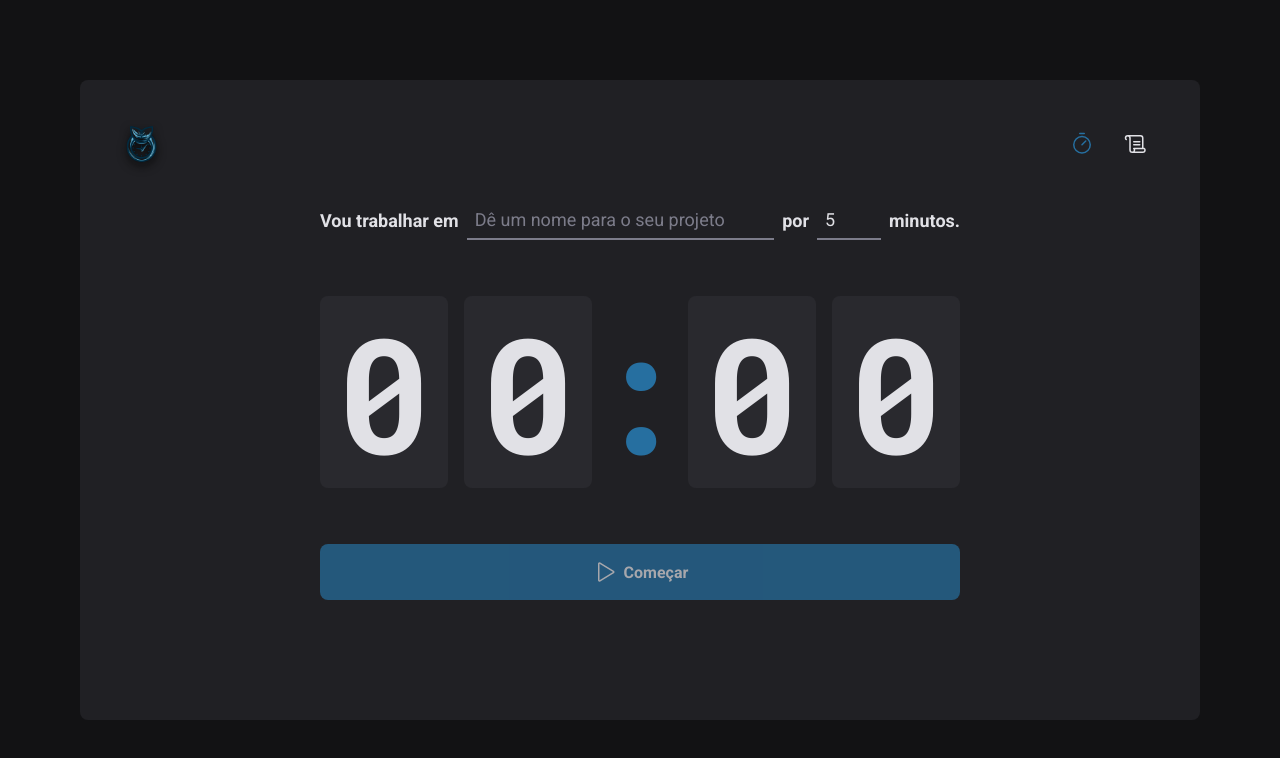
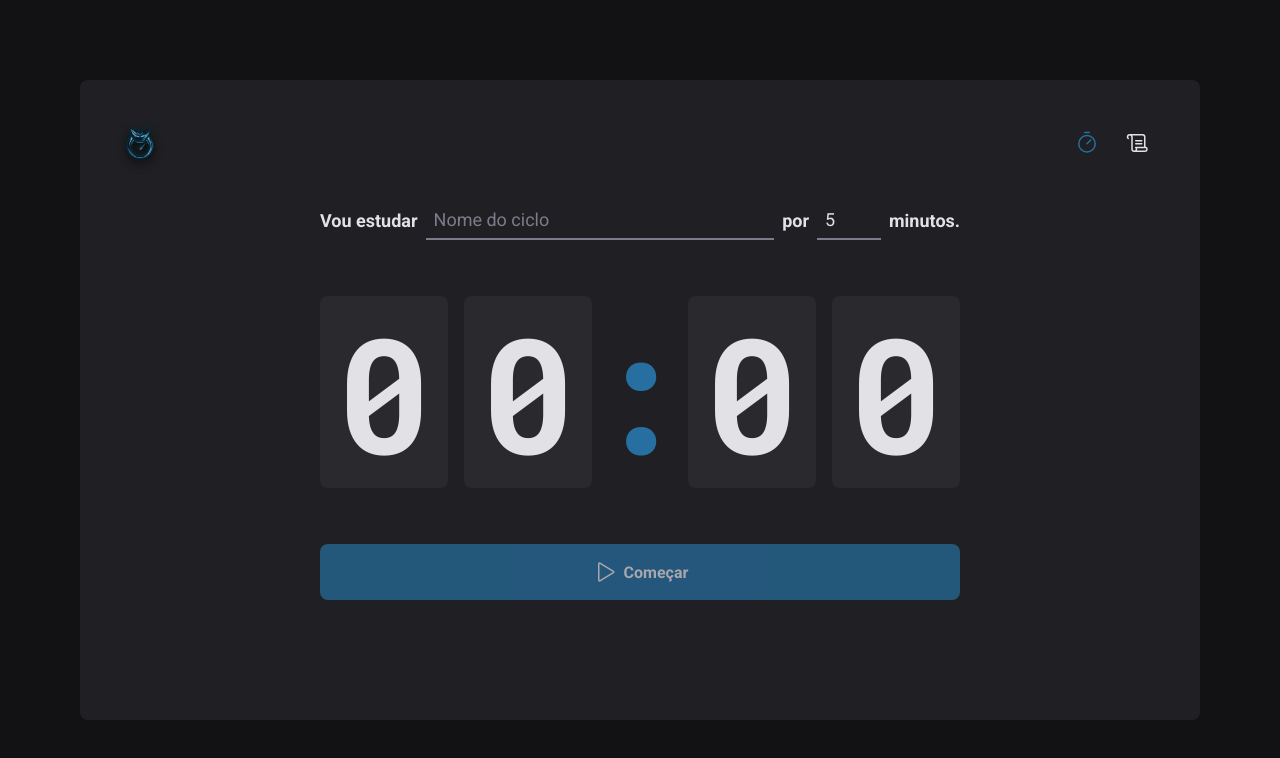
Before and after one commit to m1caelvr/Pomodoro-Timer, a React (Vite) app: page / in a window 1280 px wide. Shown: the top 758 px of the page. Built offline with nearby package versions, Linux system fonts and the light colour scheme.

Commit message:
Header adjust

```diff
--- a/src/components/Header/styles.ts
+++ b/src/components/Header/styles.ts
@@ -9,7 +9,7 @@ export const HeaderContainer = styled.header`
     width: calc(100% - 2.5rem * 2);
 
     img {
-        width: 2.7rem;
+        width: 40px;
         aspect-ratio: 1;
         object-fit: cover;
         filter: drop-shadow( 0 4px 5px #050505);
@@ -20,8 +20,8 @@ export const HeaderContainer = styled.header`
         gap: 6px;
 
         a {
-            width: 3rem;
-            height: 3rem;
+            width: 45px;
+            height: 45px;
             display: flex;
             justify-content: center;
             align-items: center;
--- a/src/layouts/DefaltLayout/styles.ts
+++ b/src/layouts/DefaltLayout/styles.ts
@@ -16,7 +16,7 @@ export const LayoutContainer = styled.div`
 
     @media ${device.mobileM} {
         max-width: 100vw;
-        margin: 5rem auto;
+        margin: 2.8rem auto;
         max-height: 100vh;
         padding: 0;
     }
--- a/src/pages/Home/components/NewCycleForm/index.tsx
+++ b/src/pages/Home/components/NewCycleForm/index.tsx
@@ -9,9 +9,9 @@ export function NewCycleForm() {
 
     return (
         <FormContainer>
-            <label htmlFor="task">Vou trabalhar em</label>
+            <label htmlFor="task">Vou estudar</label>
             <TaskInput
-                placeholder="Dê um nome para o seu projeto"
+                placeholder="Nome do ciclo"
                 list="task-suggestions"
                 disabled={!!activeCycle}
                 type="text"
@@ -33,7 +33,6 @@ export function NewCycleForm() {
                 placeholder="00"
                 type="number"
                 disabled={!!activeCycle}
-                step={5}
                 min={5}
                 max={60}
                 {...register('minutesAmount', {valueAsNumber: true})}
```
